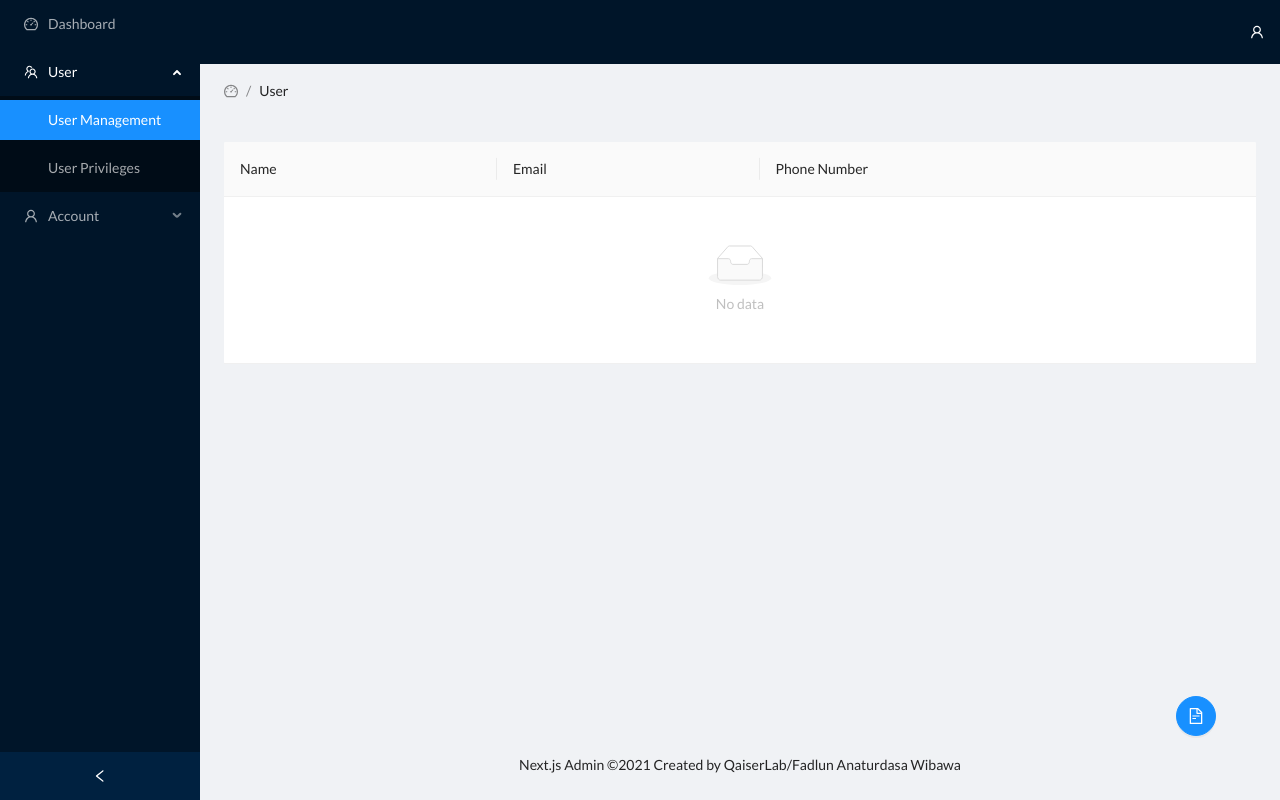
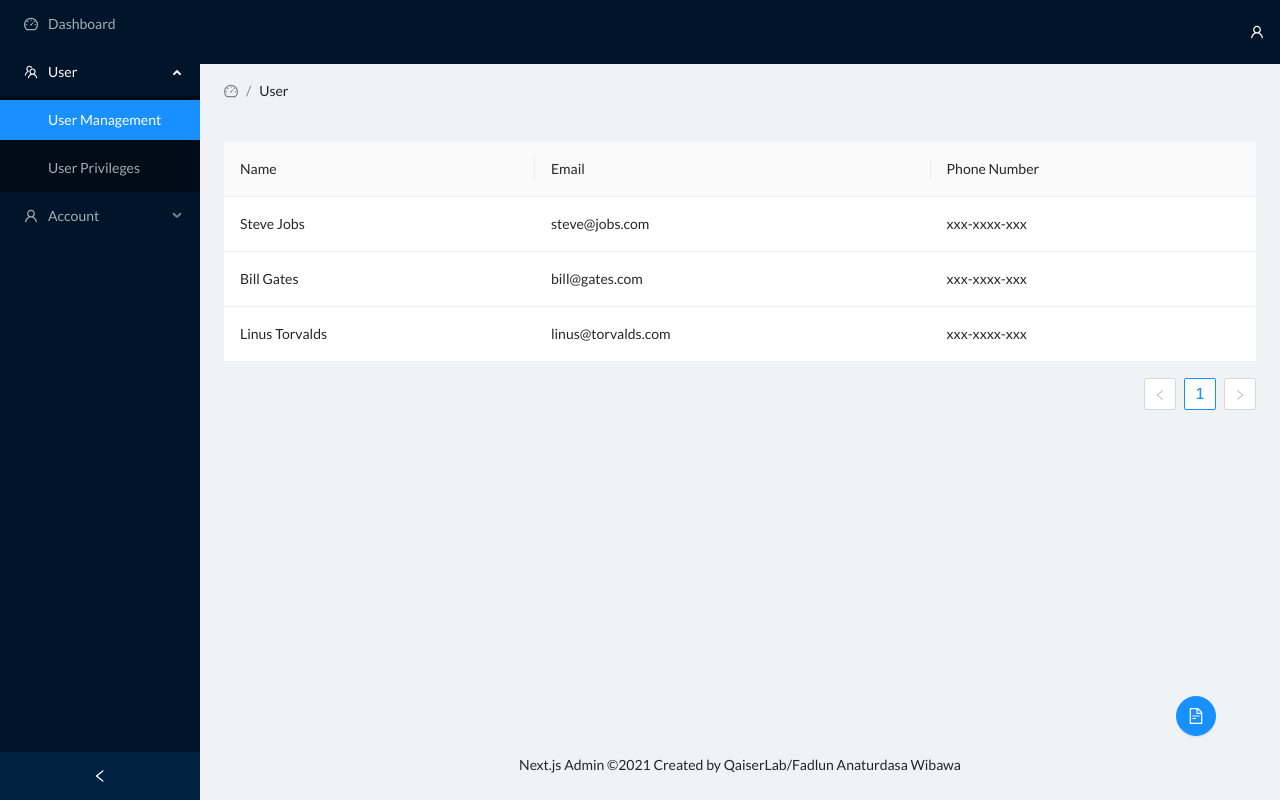
Before and after one commit to qaiserlab/antdmin, a Next.js app: page /user in a window 1280 px wide. Built offline with nearby package versions, Linux system fonts and the light colour scheme.

Commit message:
feat: user management read data

```diff
--- a/helpers/Api.ts
+++ b/helpers/Api.ts
@@ -5,17 +5,18 @@ export class Api {
     this.baseUrl = (baseUrl)?baseUrl:'';
   }
 
-  mkUrlWithQueryParams(url: string, data: any) {
+  mkUrlWithQueryParams(url: string, data?: any) {
+    if (!data) return url;
     const urlObject = new URL(this.baseUrl + url)
     urlObject.search = new URLSearchParams(data).toString();
     return urlObject.toString();
   }
 
-  async get(url: string, data: any) {
+  async get(url: string, data?: any) {
     return await fetch(this.mkUrlWithQueryParams(url, data));
   }
 
-  async del(url: string, data: any) {
+  async del(url: string, data?: any) {
     return await fetch(
       this.mkUrlWithQueryParams(url, data), {
         method: 'DELETE',
--- a/views/LoginForm/index.tsx
+++ b/views/LoginForm/index.tsx
@@ -12,7 +12,7 @@ import AlertMessage from '@bound/AlertMessage';
 
 export default function LoginForm() {
   const router = useRouter();
-  const { setErrorMessage, errorMessage } = useContext(ActivityStore);
+  const { setErrorMessage } = useContext(ActivityStore);
   const { dispatch } = useContext(AuthStore);
   const userNameRef = useRef(null);
 
--- a/views/UserManagement/index.tsx
+++ b/views/UserManagement/index.tsx
@@ -1,11 +1,15 @@
-import React from 'react';
+import React, { useState, useEffect } from 'react';
 import Head from 'next/head';
-import { Space, Table, Button } from 'antd';
+import { Space, Table, Button, notification } from 'antd';
 import { FileTextOutlined } from "@ant-design/icons";
 
+import { api } from '@helpers/Api';
 import StickArea from '@components/StickArea';
 
 export default function UserManagement() {
+  const [isLoading, setIsLoading] = useState(false);
+  const [records, setRecords] = useState([]);
+
   const columns = [
     {
       title: 'Name',
@@ -23,7 +27,28 @@ export default function UserManagement() {
       key: 'phoneNumber',
     },
   ];
-  const records = [];
+
+  useEffect(() => {
+    (async function componentDidMount() {
+      setIsLoading(true);
+
+      const response = await api.get('/api/users');
+      const result = await response.json();
+
+      if (response.ok) {
+        setRecords(result);
+      }
+      else {
+        setRecords([]);
+        notification.error({
+          message: 'Error',
+          description: result.message,
+        });
+      }
+
+      setIsLoading(false);
+    })();
+  }, []);
 
   return (
     <React.Fragment>
@@ -31,7 +56,11 @@ export default function UserManagement() {
         <title>User Management</title>
       </Head>
       <section>
-        <Table dataSource={records} columns={columns} />
+        <Table
+          loading={isLoading}
+          columns={columns}
+          dataSource={records}
+        />
 
         <StickArea>
           <Space>
```
